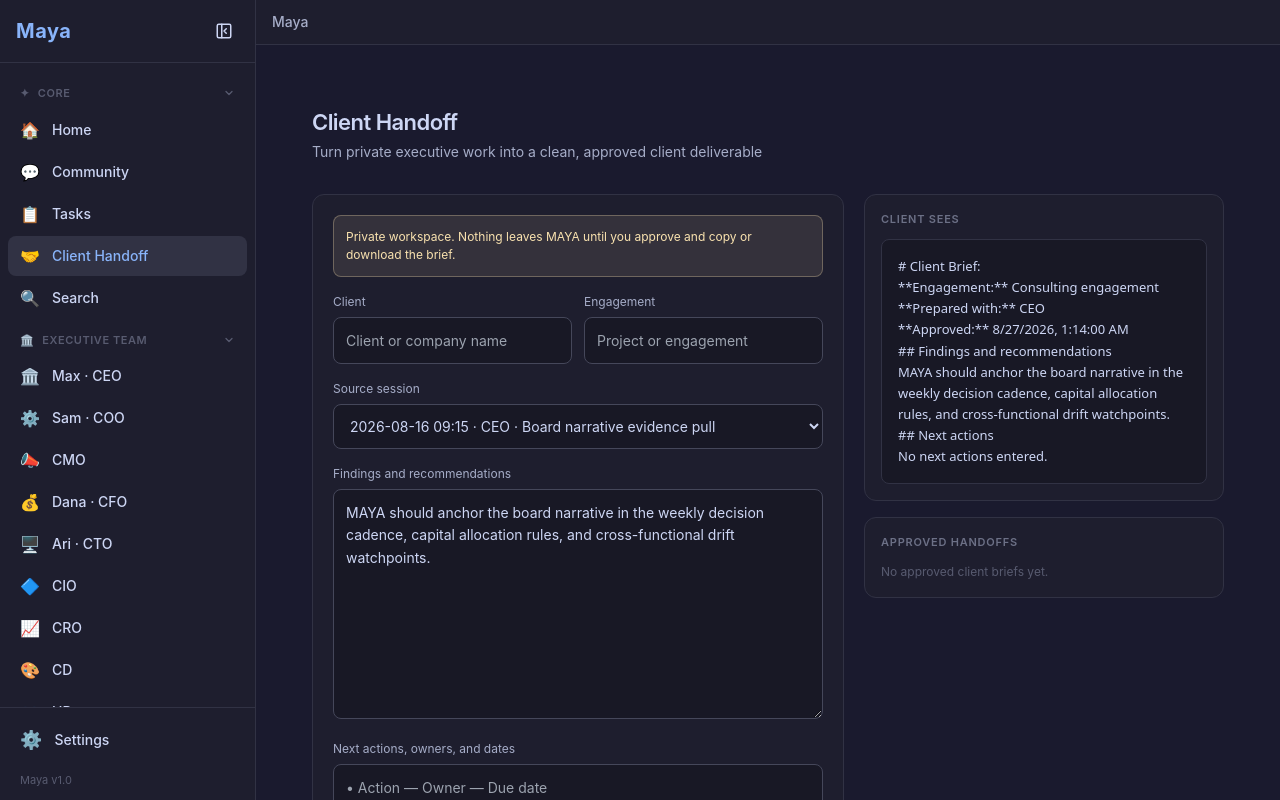
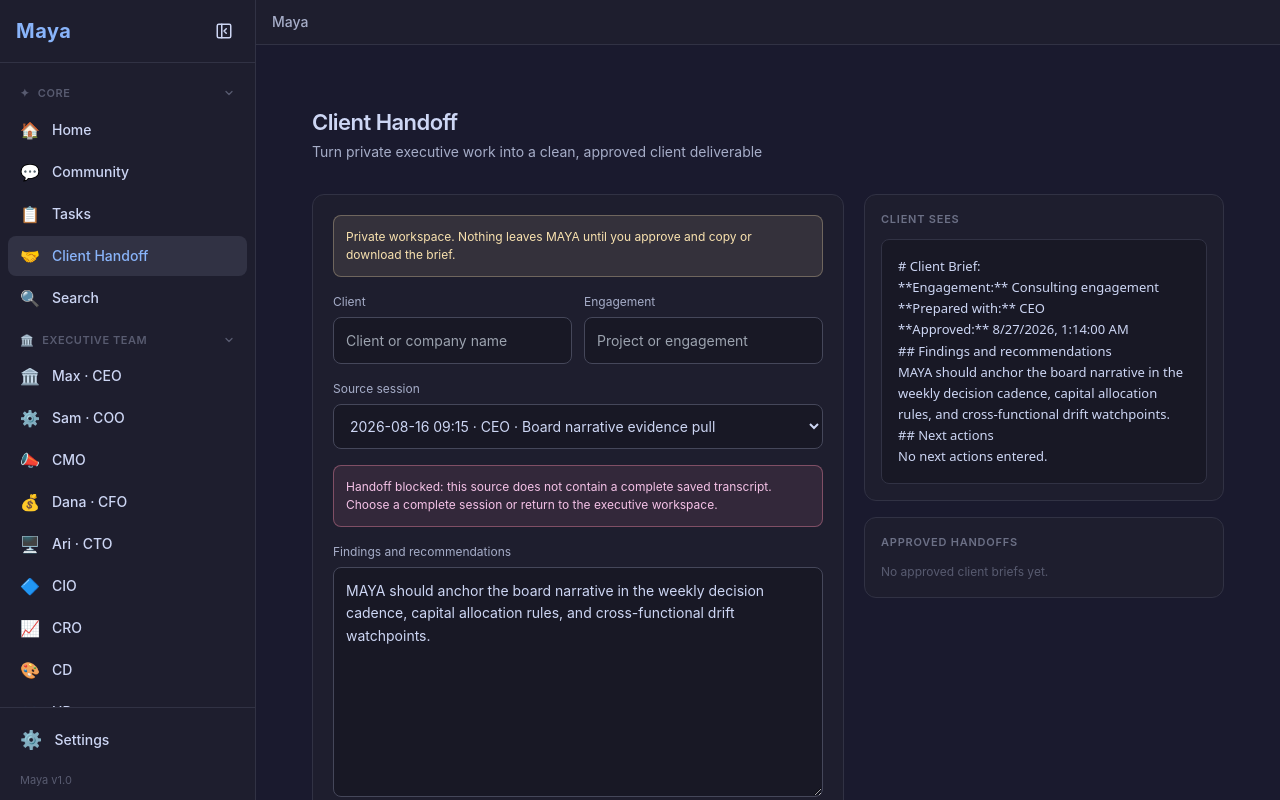
Before and after one commit to cre8veheart-ai/Maya_with_sidebar, a Next.js app: page /client-handoff in a window 1280 px wide. Built offline with nearby package versions, Linux system fonts and the light colour scheme.

Commit message:
Block client handoff when source context is incomplete

```diff
--- a/app/client-handoff/page.tsx
+++ b/app/client-handoff/page.tsx
@@ -15,6 +15,7 @@ interface ClientHandoff {
   recommendations: string;
   nextActions: string;
   includeTranscript: boolean;
+  privateNotes: string;
   approvedAt: string;
   deliveredAt?: string;
 }
@@ -83,11 +84,14 @@ export default function ClientHandoffPage() {
     recommendations,
     nextActions,
     includeTranscript,
+    privateNotes,
     approvedAt: new Date().toISOString(),
   }), [clientName, engagement, includeTranscript, nextActions, recommendations, selectedId]);
 
+  const sourceComplete = Boolean(selected?.transcript && selected.transcript.length >= 2);
+
   function saveApproved() {
-    if (!clientName.trim() || !selected || !confirmed) return;
+    if (!clientName.trim() || !selected || !confirmed || !sourceComplete) return;
     const approved = { ...draft, id: `handoff-${crypto.randomUUID()}`, approvedAt: new Date().toISOString() };
     const next = [approved, ...handoffs].slice(0, 50);
     setHandoffs(next);
@@ -150,6 +154,16 @@ export default function ClientHandoffPage() {
               {sessions.map((session) => <option key={session.id} value={session.id}>{session.savedAt} · {session.role.toUpperCase()} · {session.title}</option>)}
             </select>
           </label>
+          {!sourceComplete && (
+            <div role="alert" className="rounded-lg border border-[#f38ba8]/40 bg-[#f38ba8]/10 p-3 text-[12px] text-[#f5c2e7]">
+              Handoff blocked: this source does not contain a complete saved transcript. Choose a complete session or return to the executive workspace.
+            </div>
+          )}
+          {sourceComplete && (
+            <div className="rounded-lg border border-[#a6e3a1]/30 bg-[#a6e3a1]/10 p-3 text-[12px] text-[#a6e3a1]">
+              Context check passed: {selected?.transcript?.length} source messages are attached to this session.
+            </div>
+          )}
 
           <label className="block text-[12px] text-[#a6adc8]">
             Findings and recommendations
@@ -177,9 +191,9 @@ export default function ClientHandoffPage() {
           </label>
 
           <div className="flex flex-wrap gap-2">
-            <button onClick={saveApproved} disabled={!clientName.trim() || !selected || !confirmed} className="min-h-11 rounded-lg bg-[#89b4fa] px-4 py-2 text-[13px] font-semibold text-[#1e1e2e] disabled:opacity-35">Approve and save brief</button>
-            <button onClick={() => copyBrief()} disabled={!clientName.trim() || !confirmed} className="min-h-11 rounded-lg border border-[#45475a] px-4 py-2 text-[13px] font-semibold text-[#cdd6f4] disabled:opacity-35">Copy client brief</button>
-            <button onClick={() => downloadBrief()} disabled={!clientName.trim() || !confirmed} className="min-h-11 rounded-lg border border-[#45475a] px-4 py-2 text-[13px] font-semibold text-[#cdd6f4] disabled:opacity-35">Download brief</button>
+            <button onClick={saveApproved} disabled={!clientName.trim() || !selected || !confirmed || !sourceComplete} className="min-h-11 rounded-lg bg-[#89b4fa] px-4 py-2 text-[13px] font-semibold text-[#1e1e2e] disabled:opacity-35">Approve and save brief</button>
+            <button onClick={() => copyBrief()} disabled={!clientName.trim() || !confirmed || !sourceComplete} className="min-h-11 rounded-lg border border-[#45475a] px-4 py-2 text-[13px] font-semibold text-[#cdd6f4] disabled:opacity-35">Copy client brief</button>
+            <button onClick={() => downloadBrief()} disabled={!clientName.trim() || !confirmed || !sourceComplete} className="min-h-11 rounded-lg border border-[#45475a] px-4 py-2 text-[13px] font-semibold text-[#cdd6f4] disabled:opacity-35">Download brief</button>
           </div>
           {status && <p role="status" className="text-[12px] text-[#a6e3a1]">{status}</p>}
         </section>
```
